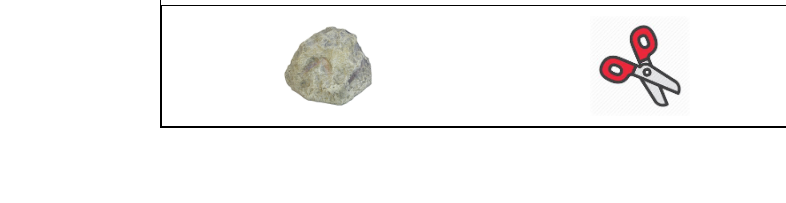
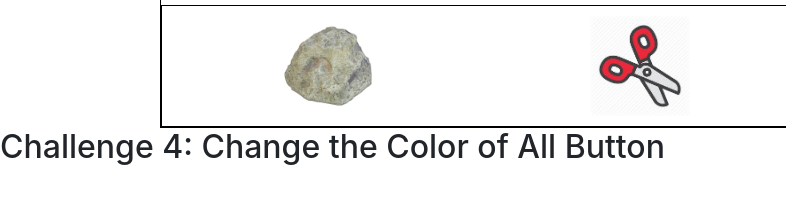
Before and after one commit to kounaien/blackjack-lesson, a plain HTML site: page challenge.html in a window 1280 px wide. Shown: the part 325-528 px from the top of the page, 0-786 px from the left. Drawn offline with nearby package versions, Linux system fonts and the light colour scheme.

Commit message:
initial commit challenge 4

```diff
--- a/challenge.html
+++ b/challenge.html
@@ -42,6 +42,10 @@
         </div>
     </div>
 
+    <div class="container-4">
+        <h2>Challenge 4: Change the Color of All Button</h2>
+    </div>
+
     <script src="static/js/script.js"></script>
 </body>
 </html>
```
